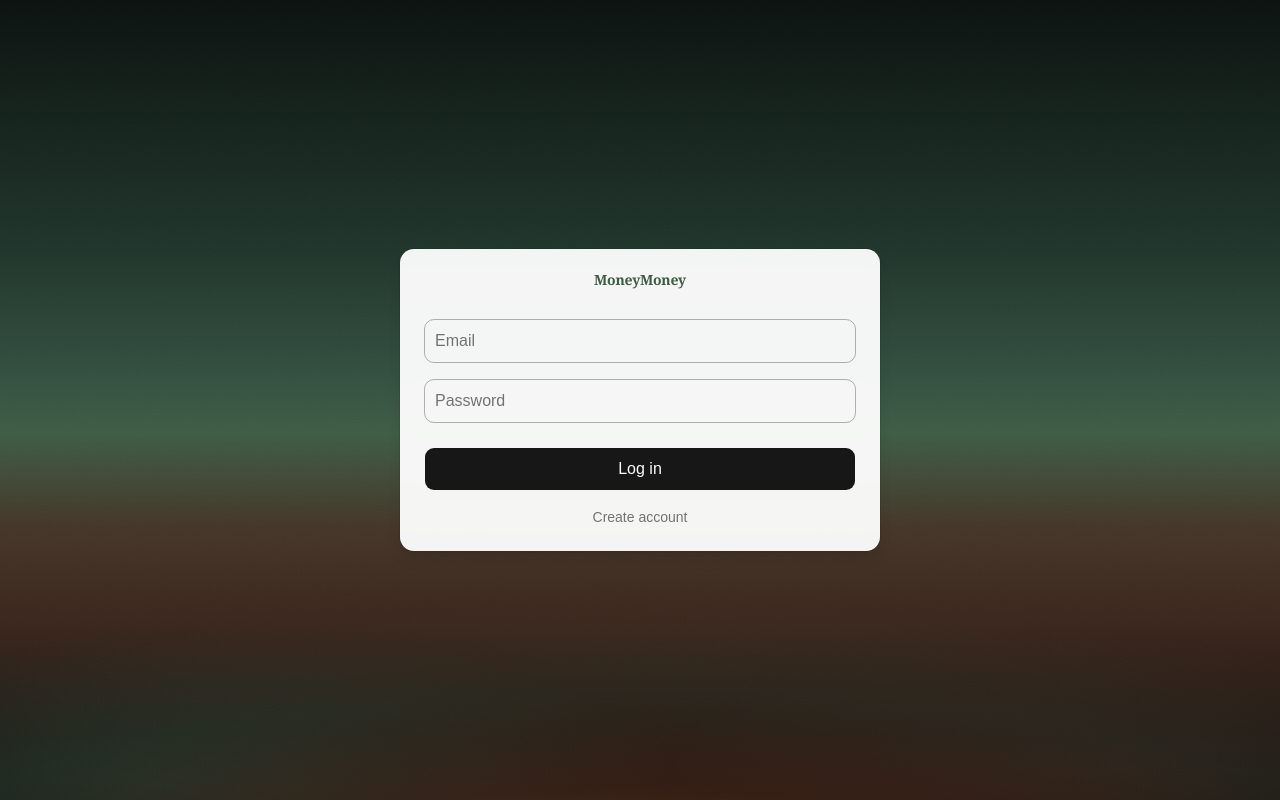
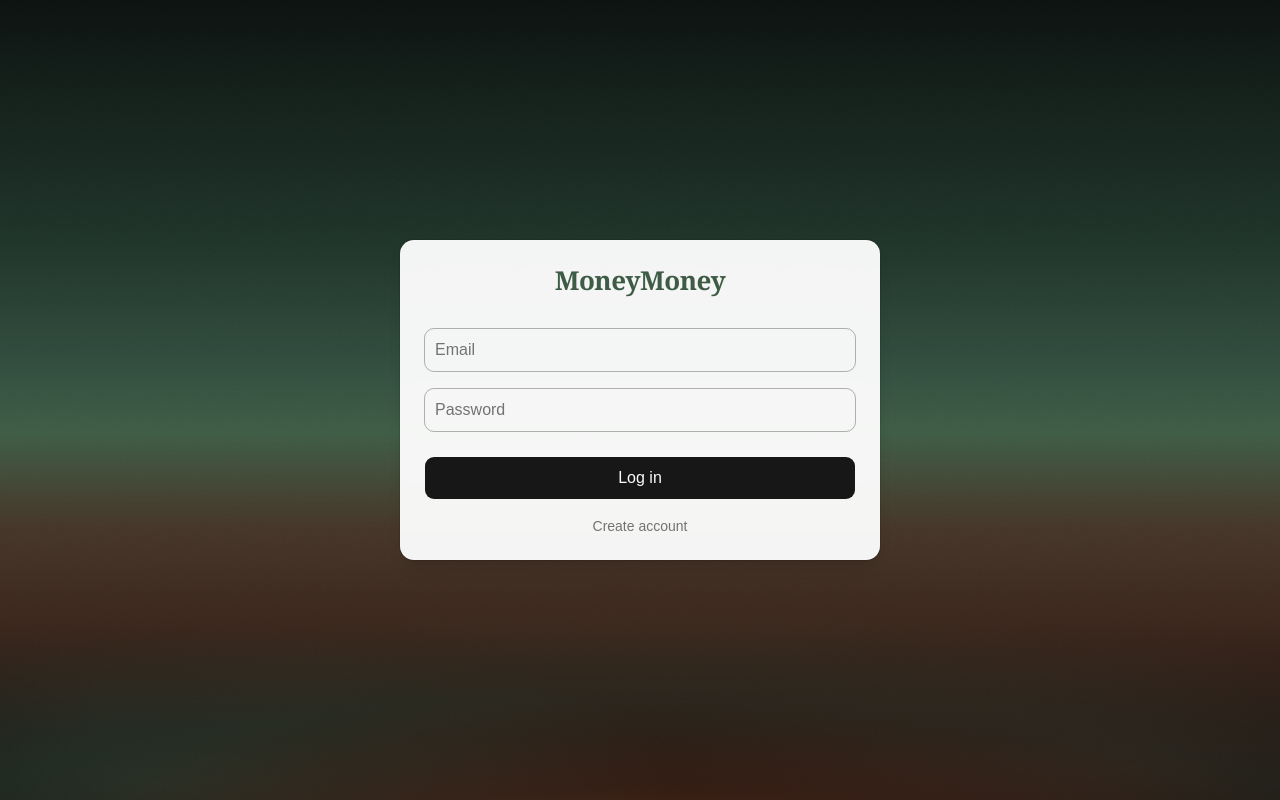
Before and after one commit to sjiyoungan/MoneyMoney, a React (Vite) app: page / in a window 1280 px wide. Built offline with nearby package versions, Linux system fonts and the light colour scheme; no server answers.

Commit message:
Restore logo size to prior h-8 wordmark scale.
Co-authored-by: Cursor <cursoragent@cursor.com>

```diff
--- a/src/components/brand/MoneyMoneyLogo.tsx
+++ b/src/components/brand/MoneyMoneyLogo.tsx
@@ -10,7 +10,7 @@ export function MoneyMoneyLogo({ className }: MoneyMoneyLogoProps) {
       role="img"
       aria-label="MoneyMoney"
       className={cn(
-        'font-logo text-logo block leading-none tracking-[-0.02em] text-[#3E5C45]',
+        'font-logo inline-flex h-8 items-center text-[26px] leading-none tracking-[-0.02em] text-[#3E5C45]',
         className,
       )}
     >
--- a/src/index.css
+++ b/src/index.css
@@ -138,10 +138,6 @@
     font-weight: 700;
   }
 
-  .text-logo {
-    font-size: 2rem;
-  }
-
   /* Dark green + burnt orange; linear top→bottom, smile radial at bottom */
   .auth-gradient {
     background-color: #0f1612;
```
